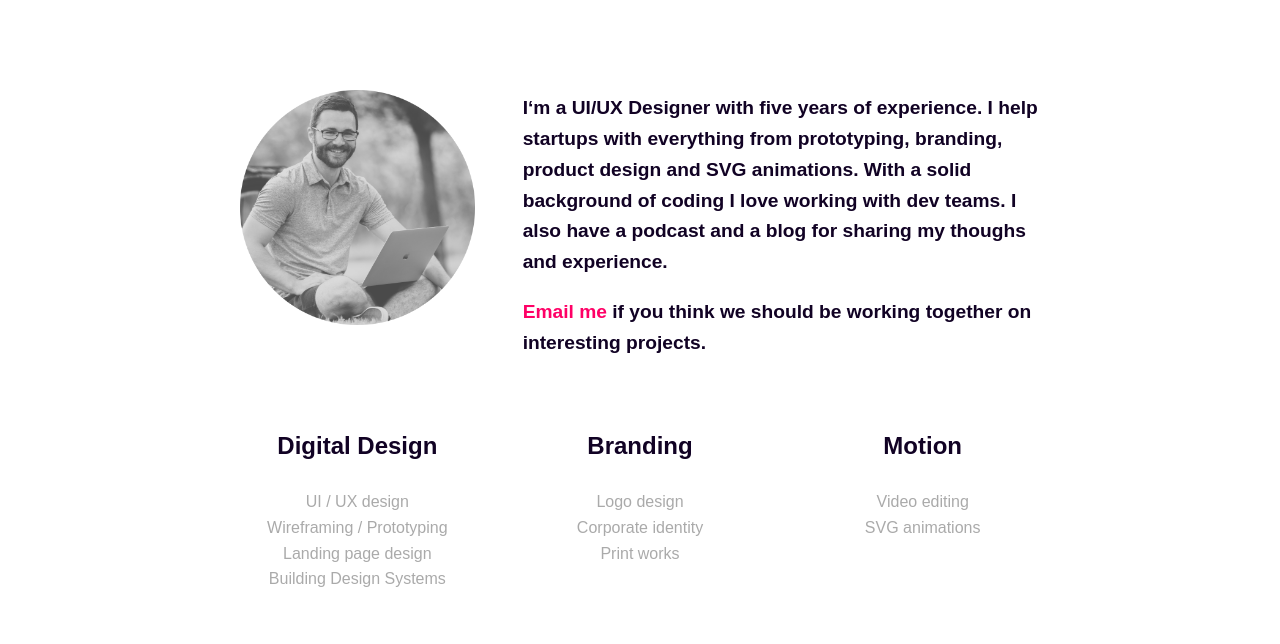
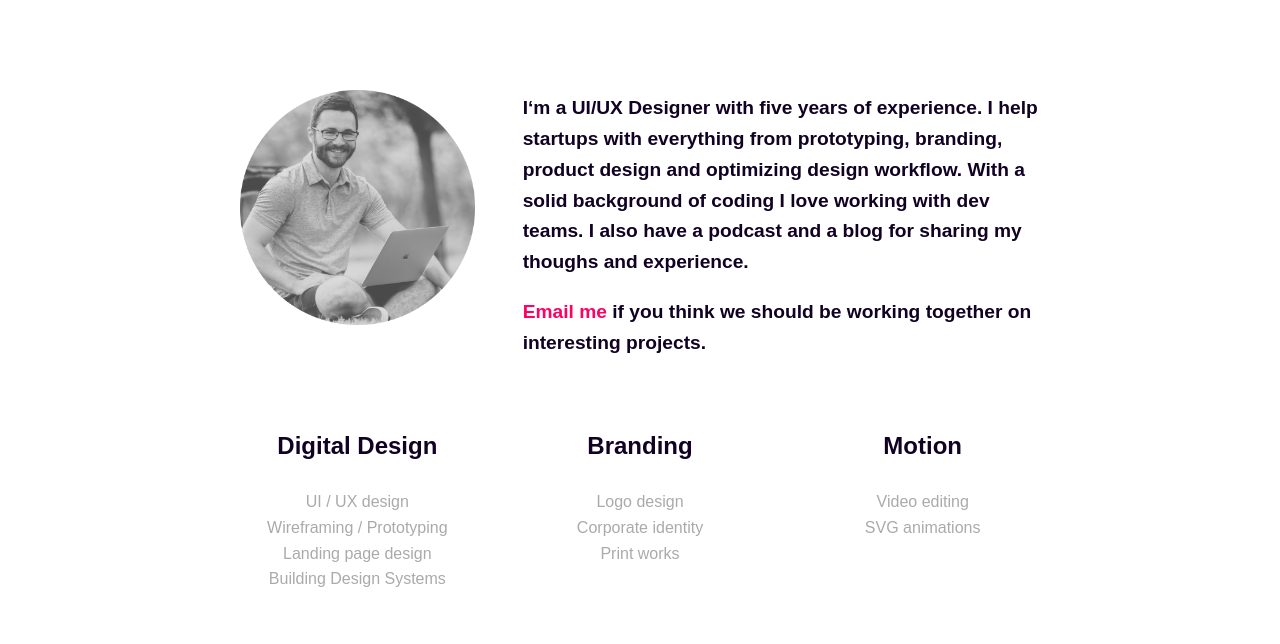
Before and after one commit to szsoma/me, a plain HTML site: page index.html in a window 1280 px wide. Shown: the part 156-800 px from the top of the page. Drawn offline with Linux system fonts and the light colour scheme; a web font is replaced by a local one.

Commit message:
about me update

```diff
--- a/index.html
+++ b/index.html
@@ -57,7 +57,7 @@
 
         <div class="describe">
           <!--object data="img/hi.svg" type="image/svg+xml"></object-->
-          <p>I‘m a UI/UX Designer with five years of experience. I help startups with everything from prototyping, branding, product design and SVG animations. With a solid background of coding I love working with dev teams. I also have a podcast and a blog for sharing my thoughs and experience.</p>
+          <p>I‘m a UI/UX Designer with five years of experience. I help startups with everything from prototyping, branding, product design and optimizing design workflow. With a solid background of coding I love working with dev teams. I also have a podcast and a blog for sharing my thoughs and experience.</p>
           <p><a href="mailto:somaszoboszlai@gmail.com">Email me</a> if you think we should be working together on interesting projects.</p>
         </div>
       </div>
```
